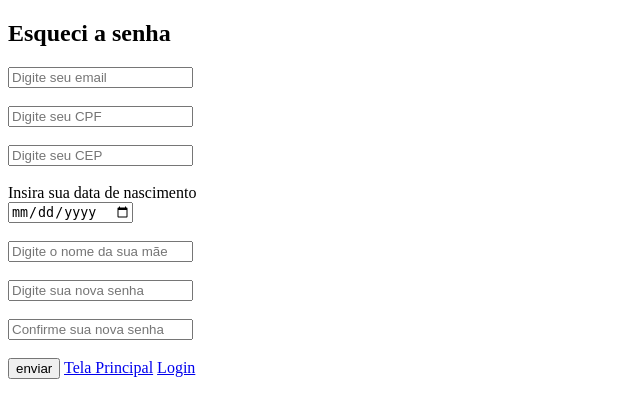
After one commit to JoaoVictorVarela/Projeto-Segundo-Semestre, a PHP site: page /esqueciSenha.php in a window 1280 px wide. The commit adds this page. Shown: the top 418 px of the page, without its empty margins (0-640 px from the left). Run offline with PHP 8.4, Linux system fonts and the light colour scheme.

Commit message:
Mudança de senha (faltam ajustes)

```diff
--- /dev/null
+++ b/Projeto_Semestre_2/esqueciSenha.php
@@ -0,0 +1,27 @@
+<!DOCTYPE html>
+<html lang="pt-br">
+<head>
+    <meta charset="UTF-8">
+    <meta name="viewport" content="width=device-width, initial-scale=1.0">
+    <title>Document</title>
+</head>
+<body>
+    <h2>Esqueci a senha</h2>
+    <form action="cadastraNovaSenha.php" method='post'>
+        <input type="email" name="email" placeholder="Digite seu email" required><br><br>
+        <input type="text" name="cpf" placeholder="Digite seu CPF" required><br><br>
+        <input type="text" name="cep" placeholder="Digite seu CEP" required><br><br>
+        <label for="data">Insira sua data de nascimento</label><br>
+        <input type="date" id="data" name="data_nascimento" required><br><br>
+        <input type="text" name="nome_materno" placeholder="Digite o nome da sua mãe" required><br><br>
+        <input type="password" name="senha" placeholder="Digite sua nova senha" required><br><br>
+        <input type="password" name="senha_conf" placeholder="Confirme sua nova senha" required><br><br>
+
+        <input type="submit" value="enviar">
+
+        <a href='index.php'>Tela Principal</a>
+        <a href='login.php'>Login</a>
+
+    </form>
+</body>
+</html>
--- a/Projeto_Semestre_2/login.php
+++ b/Projeto_Semestre_2/login.php
@@ -28,6 +28,7 @@
         </form>
 
         <p>Não possui login? <a href="cadastro.php">Clique aqui</a>
+        <p>Esqueceu a senha? <a href="esqueciSenha.php">Clique aqui</a>
         </div>
 
 
--- a/Projeto_Semestre_2/sair.php
+++ b/Projeto_Semestre_2/sair.php
@@ -3,5 +3,6 @@
     unset($_SESSION['email']);
     unset($_SESSION['senha']);
     unset($_SESSION['tipo_usuario']);
+    session_destroy();
     header('Location: login.php');
 ?>
```
Also changed, not shown: Projeto_Semestre_2/cadastraNovaSenha.php (added, +66 -0 lines), Projeto_Semestre_2/index.php (+5 -2 lines).
